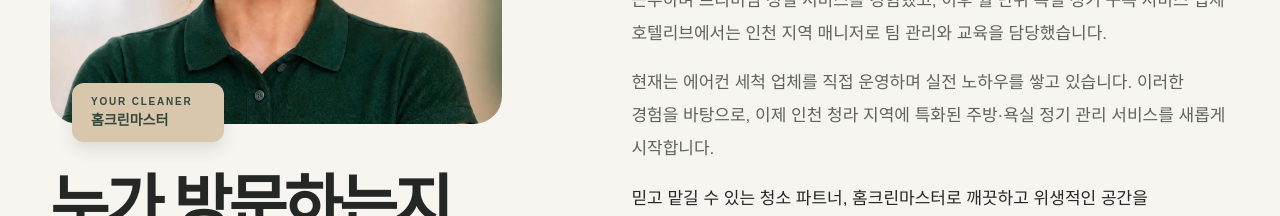
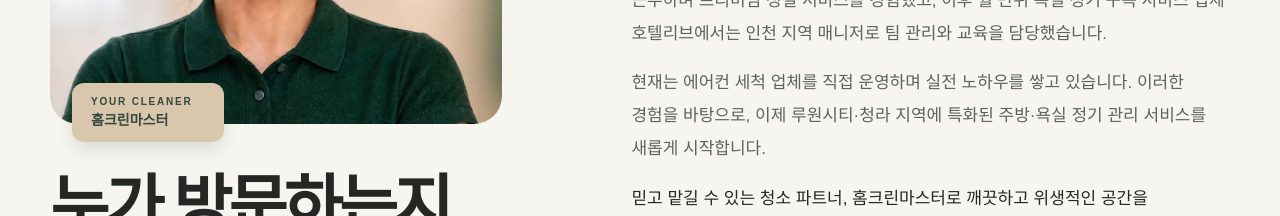
Before and after one commit to sunieone8685-cmd/One_Clean_Total_Service, a Next.js app: page / in a window 1280 px wide. Shown: the part 1382-1598 px from the top of the page. Built offline with nearby package versions, Linux system fonts and the light colour scheme; no server answers; the database is empty; a web font is replaced by a local one.

Commit message:
Update service area to Ru Won City and Cheongna

```diff
--- a/app/layout.tsx
+++ b/app/layout.tsx
@@ -18,8 +18,8 @@ export async function generateMetadata(): Promise<Metadata> {
  const image = `${protocol}://${host}/og.png`;
  return {
  title: "욕실 부분청소 | One Clean Total Service",
- description: "욕실 한 곳에 집중하는 인천·청라 지역 부분청소 서비스.",
- openGraph: { title: "One Clean Total Service", description: "욕실 한 곳에 집중하는 인천·청라 지역 부분청소 서비스.", images: [image], locale: "ko_KR", type: "website" },
+ description: "욕실 한 곳에 집중하는 루원시티·청라 지역 부분청소 서비스.",
+ openGraph: { title: "One Clean Total Service", description: "욕실 한 곳에 집중하는 루원시티·청라 지역 부분청소 서비스.", images: [image], locale: "ko_KR", type: "website" },
  twitter: { card: "summary_large_image", images: [image] },
  };
 }
--- a/app/page.tsx
+++ b/app/page.tsx
@@ -285,7 +285,7 @@ export default function Home() {
           <p className="greeting-kicker">HOME CLEAN MASTER’S STORY</p>
           <p>안녕하세요.<br />귀댁에 방문 서비스를 제공할 홈크린마스터입니다.</p>
           <p>저는 2015년부터 2019년까지 밀레니엄 힐튼 서울 객실관리부에서 룸메이드로 근무하며 프리미엄 청결 서비스를 경험했고, 이후 월 단위 욕실 정기 구독 서비스 업체 호텔리브에서는 인천 지역 매니저로 팀 관리와 교육을 담당했습니다.</p>
-          <p>현재는 에어컨 세척 업체를 직접 운영하며 실전 노하우를 쌓고 있습니다. 이러한 경험을 바탕으로, 이제 인천 청라 지역에 특화된 주방·욕실 정기 관리 서비스를 새롭게 시작합니다.</p>
+          <p>현재는 에어컨 세척 업체를 직접 운영하며 실전 노하우를 쌓고 있습니다. 이러한 경험을 바탕으로, 이제 루원시티·청라 지역에 특화된 주방·욕실 정기 관리 서비스를 새롭게 시작합니다.</p>
           <p className="greeting-principle">믿고 맡길 수 있는 청소 파트너, 홈크린마스터로 깨끗하고 위생적인 공간을 책임지겠습니다.</p>
 
         </div>
@@ -328,7 +328,7 @@ export default function Home() {
           </form>
         </div></section>
 
-      <footer><div className="shell footer-grid"><div><div className="business-title"><a className="footer-brand" href="#top"><span className="footer-one">원</span>클린 토탈 서비스</a><span className="business-number">(506-50-00503)</span></div><p>욕실 한 곳에 집중하는<br />부분청소 정기관리 서비스</p></div><div><span>CONTACT</span><a className="phone-link phone-button" href="tel:01041168685"><small className="phone-caption">클릭 연결</small><strong>010-4116-8685</strong></a></div><div><span>AREA</span><b>인천·청라 지역</b><button className="secret-admin-trigger" type="button" onClick={() => adminMode ? (setAdminMode(false), setSelectedDate(null)) : setAdminLoginOpen(true)}>[지역 외 서비스 불가]</button></div></div><div className="shell copyright"><span>© 원클린 토탈 서비스. ALL RIGHTS RESERVED.</span></div></footer>
+      <footer><div className="shell footer-grid"><div><div className="business-title"><a className="footer-brand" href="#top"><span className="footer-one">원</span>클린 토탈 서비스</a><span className="business-number">(506-50-00503)</span></div><p>욕실 한 곳에 집중하는<br />부분청소 정기관리 서비스</p></div><div><span>CONTACT</span><a className="phone-link phone-button" href="tel:01041168685"><small className="phone-caption">클릭 연결</small><strong>010-4116-8685</strong></a></div><div><span>AREA</span><b>루원시티·청라 지역</b><button className="secret-admin-trigger" type="button" onClick={() => adminMode ? (setAdminMode(false), setSelectedDate(null)) : setAdminLoginOpen(true)}>[지역 외 서비스 불가]</button></div></div><div className="shell copyright"><span>© 원클린 토탈 서비스. ALL RIGHTS RESERVED.</span></div></footer>
       {adminLoginOpen && <div className="admin-modal" role="dialog" aria-modal="true" aria-label="관리자 로그인"><form onSubmit={loginAdmin}><button type="button" className="modal-close" onClick={() => { setAdminLoginOpen(false); setAdminError(false); setAdminPassword(""); }}>×</button><strong>관리자 모드</strong><p>비밀번호를 입력해 주세요.</p><input autoFocus type="password" value={adminPassword} onChange={e => { setAdminPassword(e.target.value); setAdminError(false); }} placeholder="비밀번호" />{adminError && <small>비밀번호가 올바르지 않습니다.</small>}<button type="submit">관리자 모드 시작</button></form></div>}
     </main>
   );
```
